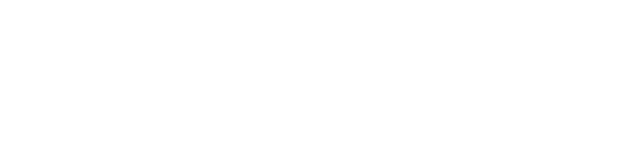
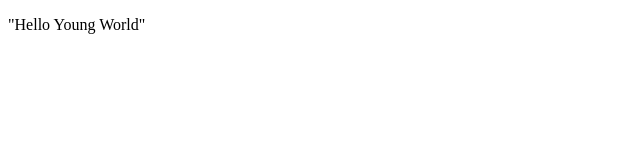
Before and after one commit to tysonwmccrary/savvy-coders-exercises, a plain HTML site: page index.html in a window 1280 px wide. Shown: the whole page, without its empty margins (0-640 px from the left). Drawn offline with Linux system fonts and the light colour scheme.

Commit message:
add paragraph. added a paragraph to demonstrate how to push changes.

```diff
--- a/index.html
+++ b/index.html
@@ -8,5 +8,7 @@
 </head>
 <body>
 
+<p> "Hello Young World" </p>
+
 </body>
 </html>
```
